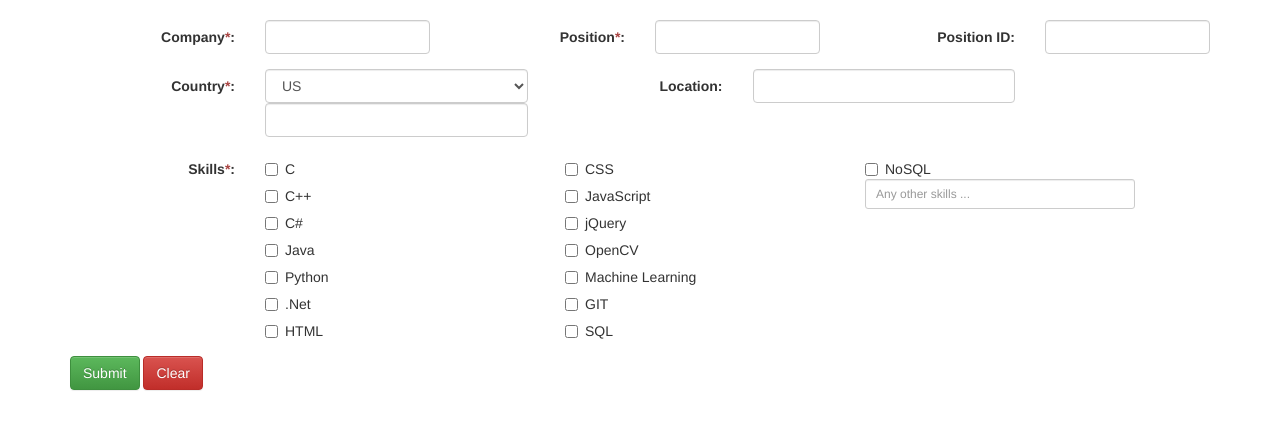
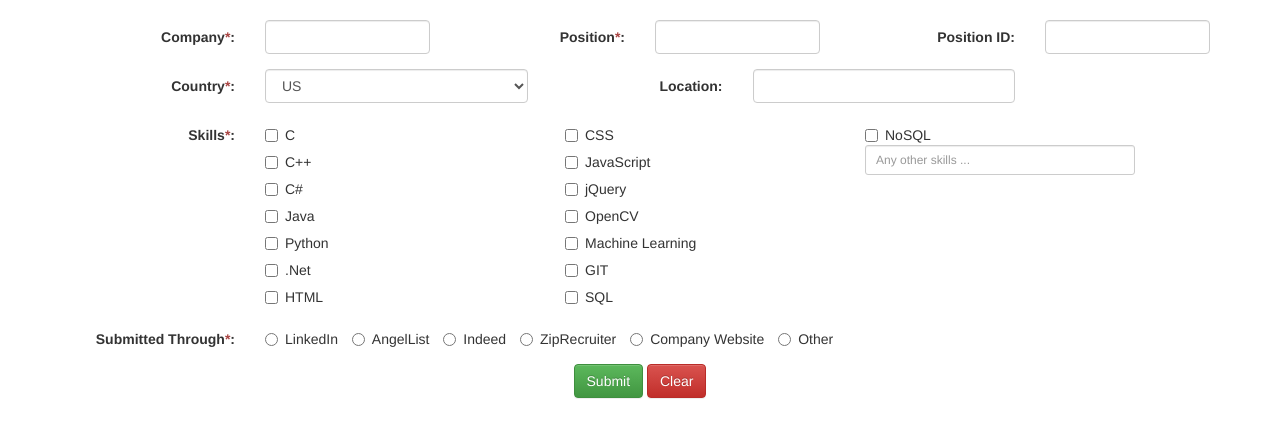
Before and after one commit to dakshaau/Job_submission_record, a Python web app: template templates/add.jinja2 in a window 1280 px wide. Shown: the part 52-490 px from the top of the page. Run offline with Jinja, Linux system fonts and the light colour scheme; the template is opened without the code that fills it, so the values that code supplies are empty.

Commit message:
Completed job application form

```diff
--- a/templates/add.jinja2
+++ b/templates/add.jinja2
@@ -3,9 +3,10 @@
 	<head>
 		<script src="static/js/jquery-3.2.1.min.js"></script>
 		<script src="static/js/bootstrap.js"></script>
+		<script type="text/javascript" src="static/js/add.js"></script>
 		<link rel="stylesheet" type="text/css" href="static/css/bootstrap.css">
 		<link rel="stylesheet" type="text/css" href="static/css/bootstrap-theme.css">
-	    <title>Trial</title>
+	    <title>Job Application Portal</title>
 	</head>
 	<body>
 		<nav class="navbar navbar-inverse">
@@ -43,7 +44,7 @@
 						</div>
 						<label class="control-label col-sm-2" for='pid'>Position ID:</label>
 						<div class="col-sm-2">
-							<input class="form-control" type="text" name="pid" id="pid" required>
+							<input class="form-control" type="text" name="pid" id="pid">
 						</div>
 					</div>
 
@@ -60,8 +61,8 @@
 									<option>Other</option>
 								</select>
 							</div>
-							<div class="row container-fluid">
-								<input class="form-control" type="text" name="other_country">
+							<div class="row container-fluid hidden">
+								<input class="form-control input-sm" type="text" name="other_country" placeholder="Other country ...">
 							</div>
 						</div>
 						<label class="control-label col-sm-2" for='location'>Location:</label>
@@ -71,64 +72,84 @@
 					</div>
 
 					<div class="form-group">
-						<label class="control-label col-sm-2" for='skills'>Skills<span class='text-danger'>*</span>:</label>
+						<label class="control-label col-sm-2" for='skill'>Skills<span class='text-danger'>*</span>:</label>
 						<div class='row'>
-							<div class='col-sm-3' name="skills">
-								<div class='checkbox'>
-									<label><input type="checkbox" value="C">C</label>
+							<div class='col-sm-3' >
+								<div class='checkbox' id='skill'>
+									<label><input type="checkbox" name="skills" value="C">C</label>
 								</div>
 								<div class='checkbox'>
-									<label><input type="checkbox" value="C++">C++</label>
+									<label><input type="checkbox" name="skills" value="C++" >C++</label>
 								</div>
 								<div class='checkbox'>
-									<label><input type="checkbox" value="C#">C#</label>
+									<label><input type="checkbox" name="skills" value="C#" >C#</label>
 								</div>
 								<div class='checkbox'>
-									<label><input type="checkbox" value="Java">Java</label>
+									<label><input type="checkbox" name="skills" value="Java" >Java</label>
 								</div>
 								<div class='checkbox'>
-									<label><input type="checkbox" value="Python">Python</label>
+									<label><input type="checkbox" name="skills" value="Python" >Python</label>
 								</div>
 								<div class='checkbox'>
-									<label><input type="checkbox" value=".Net">.Net</label>
+									<label><input type="checkbox" name="skills" value=".Net" >.Net</label>
 								</div>
 								<div class='checkbox'>
-									<label><input type="checkbox" value="HTML">HTML</label>
+									<label><input type="checkbox" name="skills" value="HTML" >HTML</label>
 								</div>
 							</div>
-							<div class='col-sm-3' name="skills">
+							<div class='col-sm-3' name="skill">
 								<div class='checkbox'>
-									<label><input type="checkbox" value="CSS">CSS</label>
+									<label><input type="checkbox" name="skills" value="CSS" >CSS</label>
 								</div>
 								<div class='checkbox'>
-									<label><input type="checkbox" value="JavaScript">JavaScript</label>
+									<label><input type="checkbox" name="skills" value="JavaScript" >JavaScript</label>
 								</div>
 								<div class='checkbox'>
-									<label><input type="checkbox" value="jQuery">jQuery</label>
+									<label><input type="checkbox" name="skills" value="jQuery" >jQuery</label>
 								</div>
 								<div class='checkbox'>
-									<label><input type="checkbox" value="Java">OpenCV</label>
+									<label><input type="checkbox" name="skills" value="OpenCV" >OpenCV</label>
 								</div>
 								<div class='checkbox'>
-									<label><input type="checkbox" value="Python">Machine Learning</label>
+									<label><input type="checkbox" name="skills" value="Machine Learning" >Machine Learning</label>
 								</div>
 								<div class='checkbox'>
-									<label><input type="checkbox" value=".Net">GIT</label>
+									<label><input type="checkbox" name="skills" value="git">GIT</label>
 								</div>
 								<div class='checkbox'>
-									<label><input type="checkbox" value="C">SQL</label>
+									<label><input type="checkbox" name="skills" value="SQL">SQL</label>
 								</div>
 							</div>
-							<div class='col-sm-3' name="skills">
+							<div class='col-sm-3' name="skill">
 								<div class='checkbox'>
-									<label><input type="checkbox" value="NoSQL">NoSQL</label>
+									<label><input type="checkbox" name="skills" value="NoSQL" >NoSQL</label>
 								</div>
 								<input class='form-control input-sm' type="text" name="other_skills" id='other_skills' placeholder="Any other skills ...">
 							</div>
 						</div>
 					</div>
-					<button type="button" class='btn btn-success'>Submit</button>
-					<button type="button" class='btn btn-danger'>Clear</button>
+
+					<div class="form-group">
+						<label class="control-label col-sm-2" for="portal">Submitted Through<span class="text-danger">*</span>:</label>
+						<div class="col-sm-10" id='portal'>
+							<div class="row container-fluid">
+								<label class="radio-inline"><input type="radio" name="portals" value="LinkedIn" id='LinkedIn' required>LinkedIn</label>
+								<label class="radio-inline"><input type="radio" name="portals" value="AngelList" id='AngelList'>AngelList</label>
+								<label class="radio-inline"><input type="radio" name="portals" value="Indeed" id='Indeed'>Indeed</label>
+								<label class="radio-inline"><input type="radio" name="portals" value="ZipRecruiter" id='ZipRecruiter'>ZipRecruiter</label>
+								<label class="radio-inline"><input type="radio" name="portals" value="Company Website" id='comp_web'>Company Website</label>
+								<label class="radio-inline"><input type="radio" name="portals" value="Other" id='other_p'>Other</label>
+							</div>
+							<div class="row hidden container-fluid col-sm-3">
+								<input class="form-control input-sm" type="text" name="other_portals" id='other_portal' placeholder="Other portal ...">
+							</div>
+						</div>
+					</div>
+
+					<div class="form-group text-center">
+						<button type="submit" class='btn btn-success'>Submit</button>
+						<button type="button" class='btn btn-danger' id='clear'>Clear</button>
+					</div>
 				</form>
 			</div>
 		</div>
--- /dev/null
+++ b/templates/js/add.js
@@ -0,0 +1,54 @@
+$(document).ready(function(){
+
+    $("[name='skills']").attr('required','true')
+    $("#other_skills").attr('required','true')
+
+    $("[name='portals']").change(function(){
+        if($(this).val() == "Other"){
+        	$("#other_portal").parent().removeClass("hidden");
+        	$("#other_portal").attr("required",'true')
+        }
+        else{
+        	$("#other_portal").removeAttr("required")
+        	$("#other_portal").parent().addClass("hidden");
+        }
+    });
+
+   	$("#country").change(function(){
+   		if($(this).val() == "Other"){
+   			$("[name='other_country']").parent().removeClass('hidden')
+   			$("[name='other_country']").attr('required','true')
+   		}
+   		else{
+   			$("[name='other_country']").removeAttr('required')
+   			$("[name='other_country']").parent().addClass('hidden')
+   		}
+   	});
+
+   	$("[name='skills']").change(function(){
+   		if($(this).is(':checked') == true){
+   			$("[name='skills']").removeAttr('required')
+   			$('#other_skills').removeAttr('required')
+   		}
+   		else{
+   			$("[name='skills']").attr('required','true')
+   			$('#other_skills').attr('required','true')
+   		}
+   	});
+
+   	$('#other_skills').change(function(){
+   		if($('#other_skills').val() != ""){
+   			$("[name='skills']").removeAttr('required');
+		    $(this).removeAttr('required');
+   		}
+   		else{
+   			$("[name='skills']").attr('required','true')
+   			$(this).attr('required','true')
+   		}
+   	});
+
+   	$('#clear').click(function(){
+   		window.location.replace('/');
+   	});
+
+});
```
Also changed, not shown: README.md.
